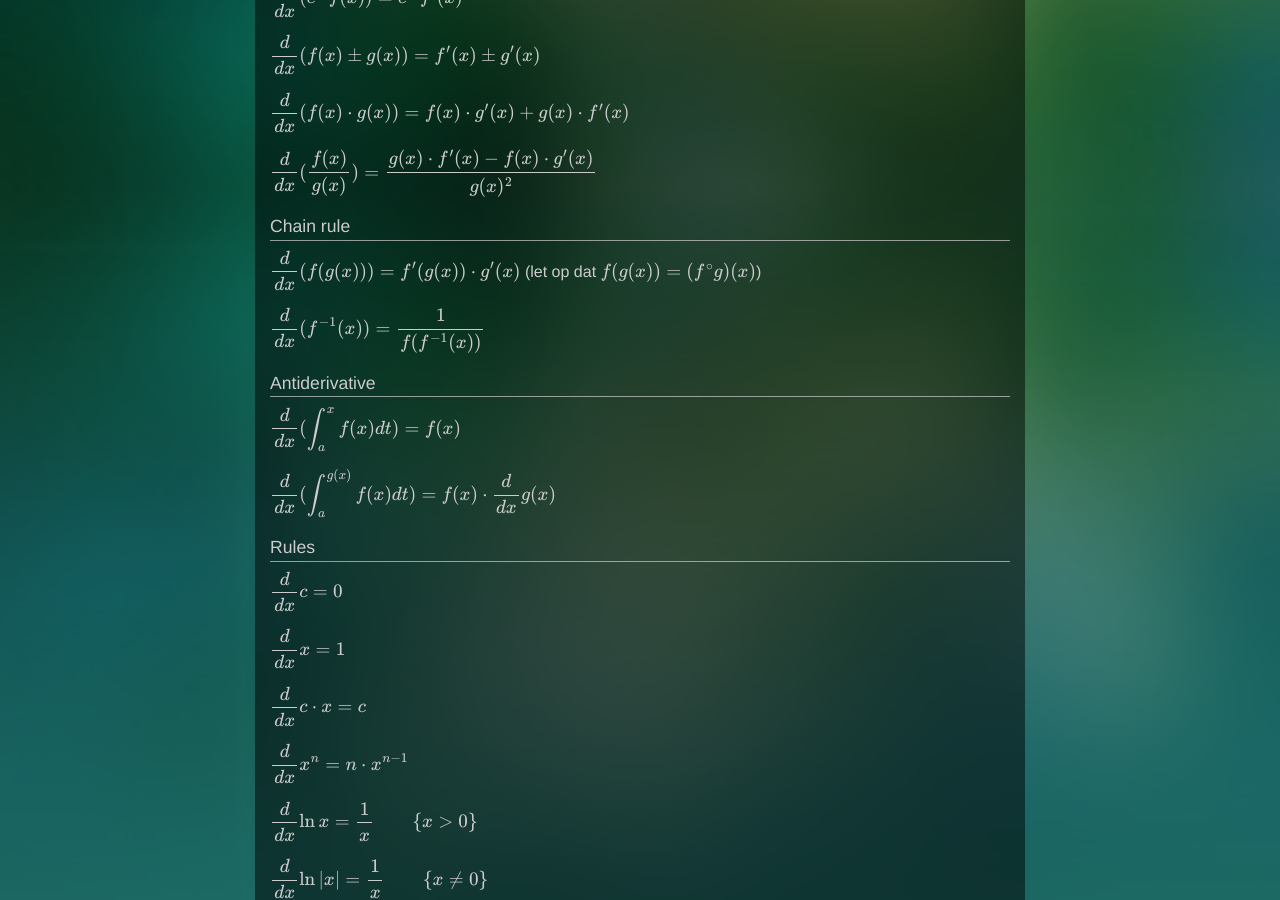
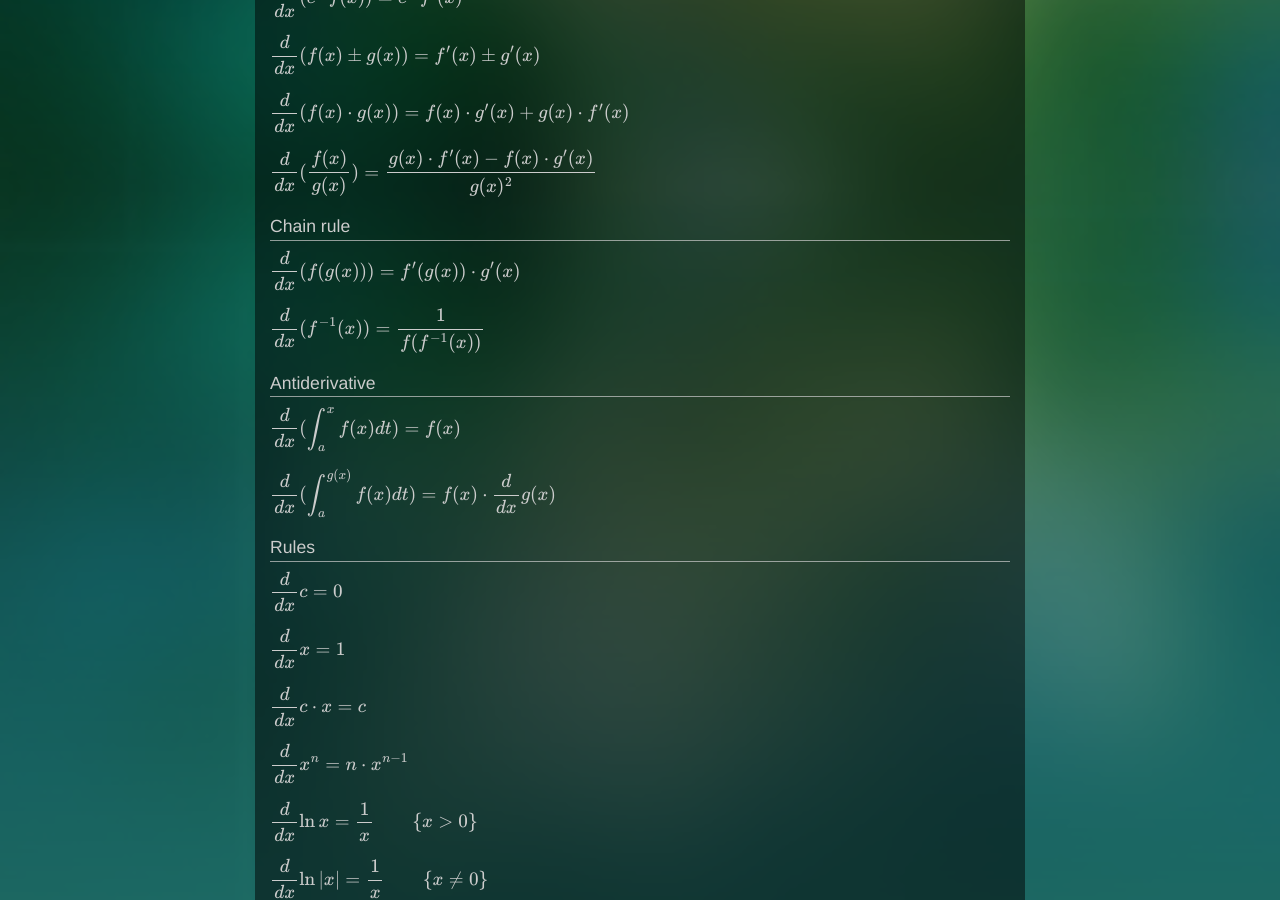
Before and after one commit to samuller/samuller.net, a Jekyll site: the page built from notes/math-derivatives.md, in a window 1280 px wide and 900 px high, scrolled down 610 px. Built offline with Jekyll 4.4.1, drawn with Linux system fonts in a browser that asks for light colours; formulas are drawn with MathJax 3.

```diff
--- a/notes/math-derivatives.md
+++ b/notes/math-derivatives.md
@@ -29,7 +29,7 @@
 
 ## Chain rule
 
-$\displaystyle \frac{d}{dx}(f(g(x))) = f'(g(x))\cdot g'(x)$ (let op dat $f(g(x)) = (f^\circ g)(x)$)
+$\displaystyle \frac{d}{dx}(f(g(x))) = f'(g(x))\cdot g'(x)$ <!-- (note that $f(g(x)) = (f^\circ g)(x)$) -->
 
 $\displaystyle \frac{d}{dx}(f^{-1}(x)) = \frac{1}{f(f^{-1}(x))}$
 
```
